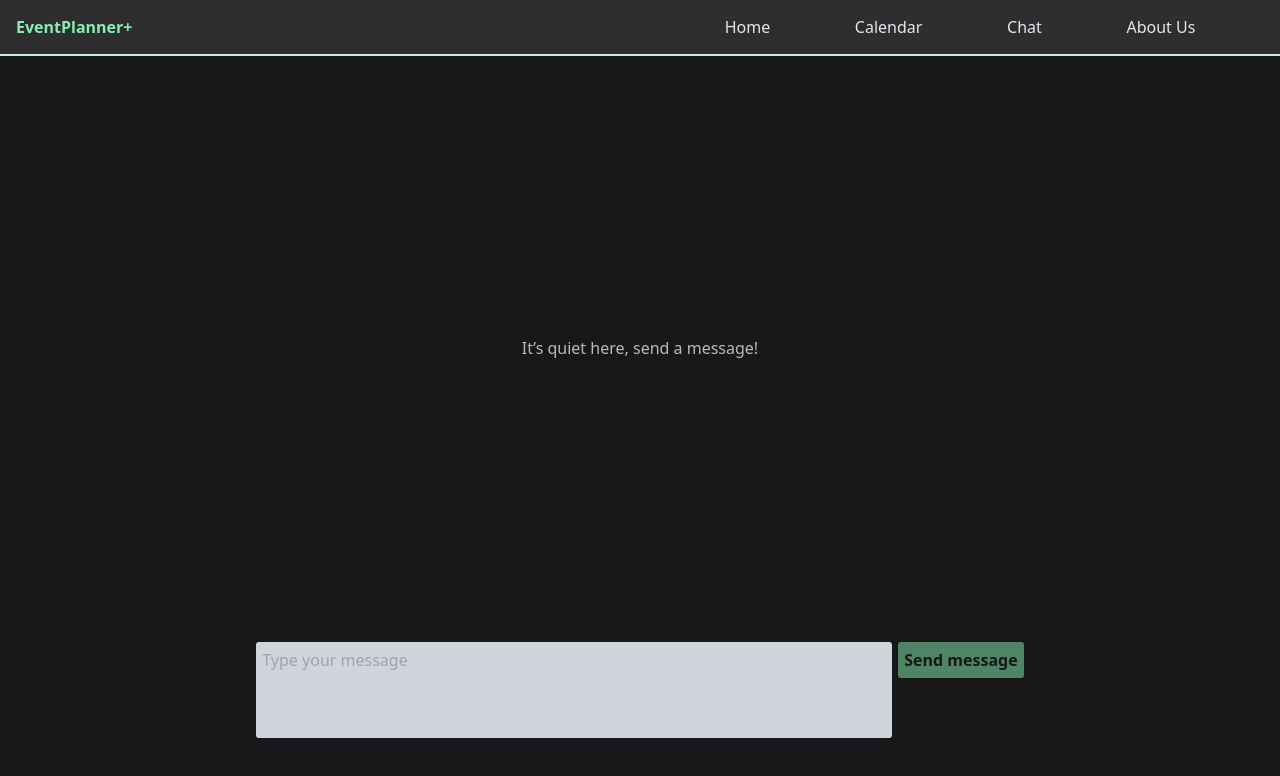
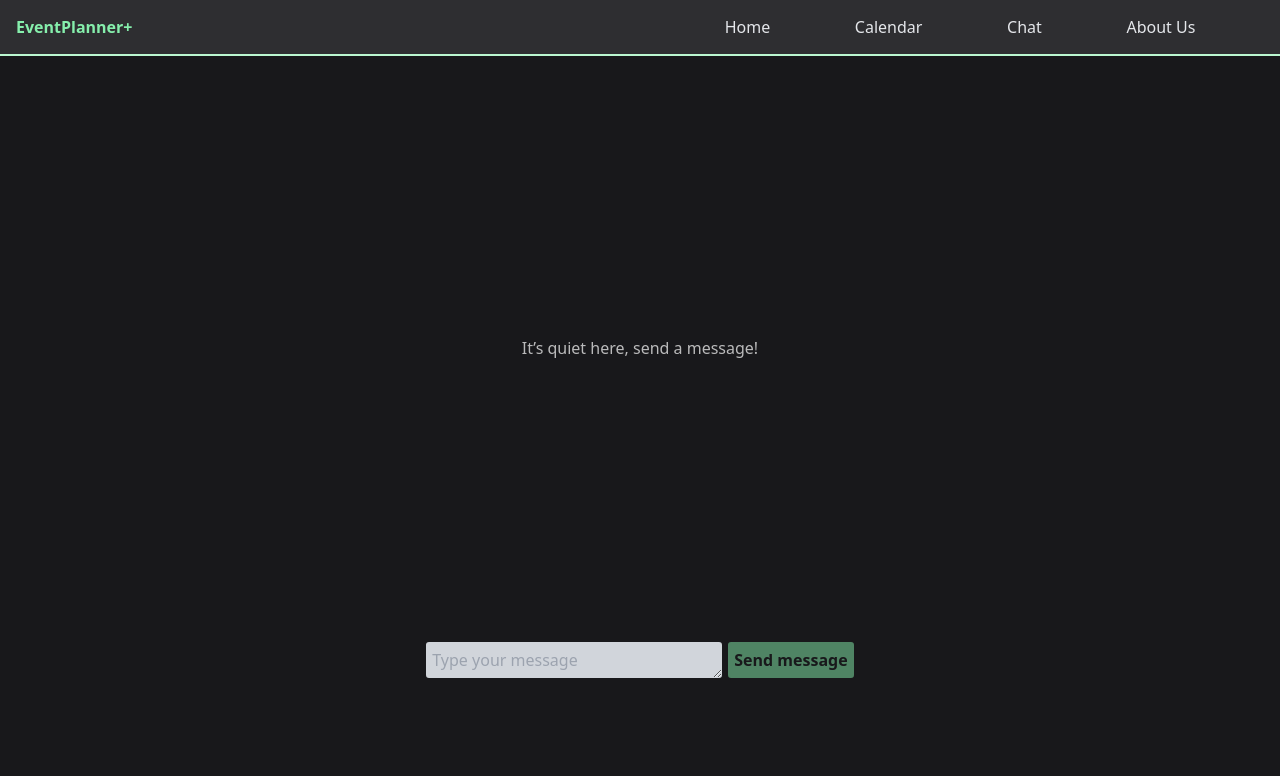
Before and after one commit to EvrardThibaud/event-planner, a Vue app: page /chat in a window 1280 px wide. Shown: the top 776 px of the page. Built offline with nearby package versions, Linux system fonts and the light colour scheme.

Commit message:
button send message css

```diff
--- a/src/style/button.css
+++ b/src/style/button.css
@@ -20,12 +20,17 @@ button{
         scale: .98;
         transform-origin: center;
     }
+
+    &:disabled {
+        opacity: 0.5;
+        cursor: not-allowed;
+
+        &:hover{
+            opacity: 0.5;
+        }
+    }
 }
 
-button:disabled {
-    opacity: 0.5;
-    cursor: not-allowed;
-}
 
 /* PRIMARY BUTTON */
 
--- a/src/views/Chat.vue
+++ b/src/views/Chat.vue
@@ -111,7 +111,7 @@
 
     <form @submit.prevent="submitForm">
       <textarea v-model="prompt" ref="textarea" @keydown="handleKeyDown" @input="autoResize" placeholder="Type your message"></textarea>
-      <button @click="handleButtonClick" class="text-white" :disabled="prompt === ''">Send message</button>
+      <button @click="handleButtonClick" class="primary_button" :disabled="prompt === ''">Send message</button>
     </form>
 
   </section>
@@ -132,44 +132,6 @@
     display: flex;
     justify-content: center;
     gap: 2px;
-  }
-
-  input, textarea, button{
-    height: 40px;
-    color: #18181b;
-    padding: 6px;
-    border: 2px solid #18181b;
-    border-radius: 5px;
-    background-color: #d1d5db;
-    outline: none;
-  }
-
-  textarea{
-    height: 100px;
-    min-width: 50vw;
-    resize: none;
-  }
-
-  textarea::-webkit-scrollbar-track {
-    background: #d1d5db;
-  }
-
-  textarea::-webkit-scrollbar-thumb {
-    border-radius: 2px;
-  }
-
-  button{
-    min-width: 10vw;
-    font-weight: 600;
-    background-color: #86efac;
-  }
-
-  button:hover{
-    opacity: .9;
-  }
-
-  button:active{
-    scale: .98;
   }
 
   #messagesBox{
```
